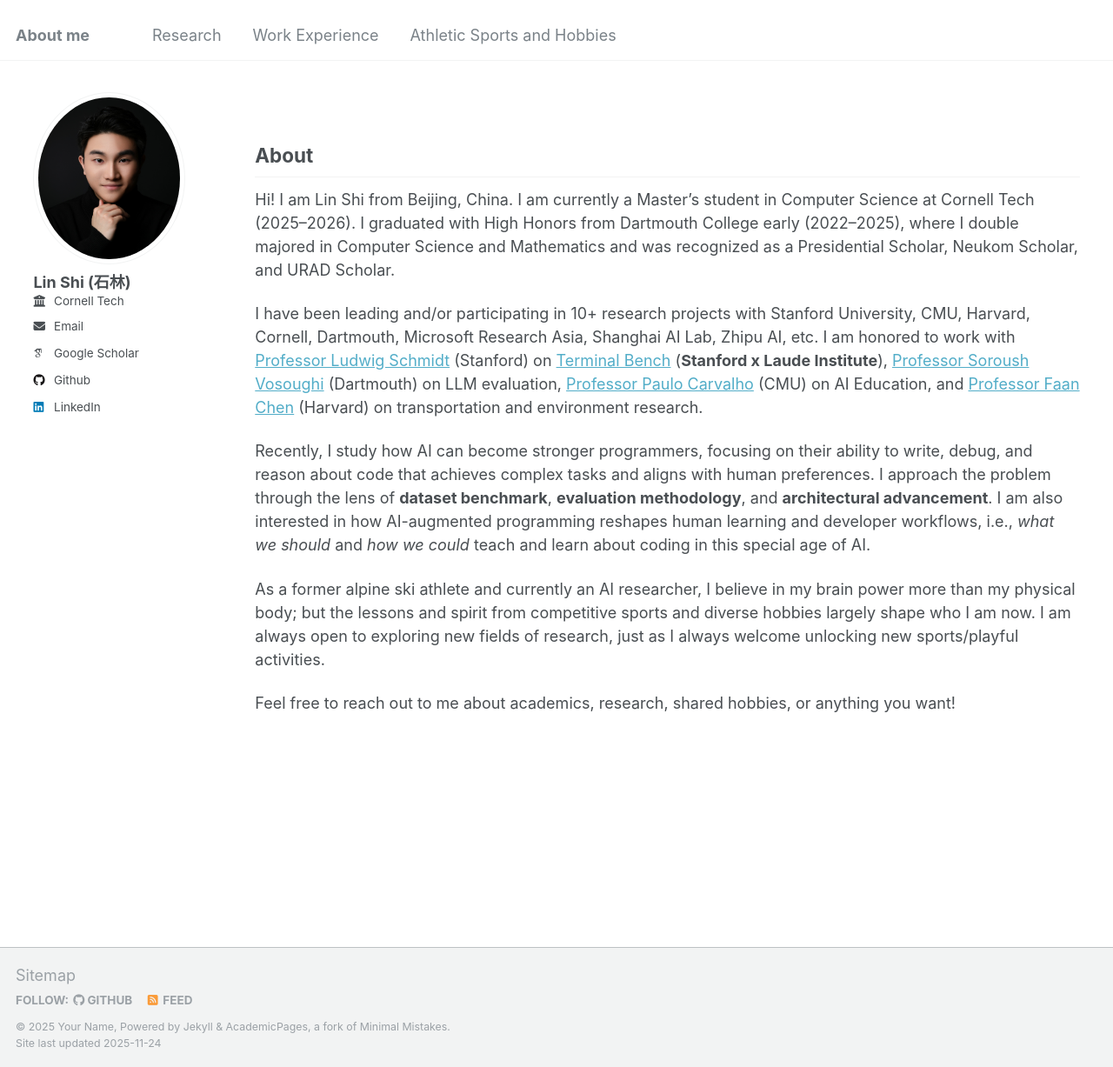
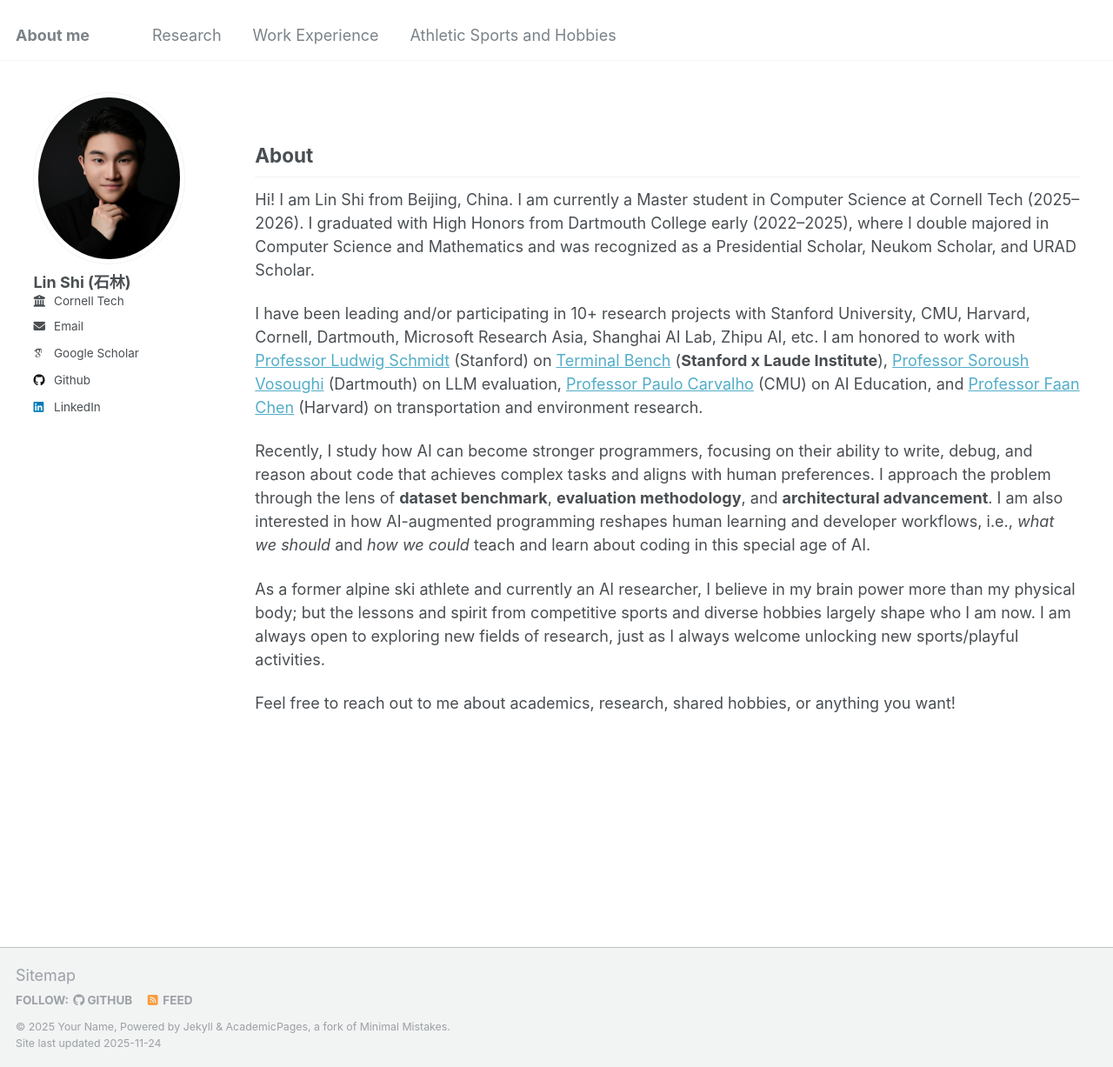
Before and after one commit to Slimshilin/Slimshilin.github.io, a Jekyll site: the page built from _pages/about.md, in a window 1280 px wide and 1227 px high. Shown: the whole window at 87% size. Built offline with Jekyll 4.4.1, drawn with Linux system fonts in a browser that asks for light colours; some web fonts are replaced.

Commit message:
fix typo

```diff
--- a/_pages/about.md
+++ b/_pages/about.md
@@ -9,7 +9,7 @@ redirect_from:
 
 ## About
 
-Hi! I am Lin Shi from Beijing, China. I am currently a Master's student in Computer Science at Cornell Tech (2025–2026). I graduated with High Honors from Dartmouth College early (2022–2025), where I double majored in Computer Science and Mathematics and was recognized as a Presidential Scholar, Neukom Scholar, and URAD Scholar.
+Hi! I am Lin Shi from Beijing, China. I am currently a Master student in Computer Science at Cornell Tech (2025–2026). I graduated with High Honors from Dartmouth College early (2022–2025), where I double majored in Computer Science and Mathematics and was recognized as a Presidential Scholar, Neukom Scholar, and URAD Scholar.
 
 I have been leading and/or participating in 10+ research projects with Stanford University, CMU, Harvard, Cornell, Dartmouth, Microsoft Research Asia, Shanghai AI Lab, Zhipu AI, etc. I am honored to work with [Professor Ludwig Schmidt](https://people.csail.mit.edu/ludwigs/) (Stanford) on [Terminal Bench](https://github.com/laude-institute/terminal-bench) (**Stanford x Laude Institute**), [Professor Soroush Vosoughi](https://faculty-directory.dartmouth.edu/soroush-vosoughi) (Dartmouth) on LLM evaluation, [Professor Paulo Carvalho](https://hcii.cmu.edu/people/paulo-carvalho) (CMU) on AI Education, and [Professor Faan Chen](https://chinaproject.harvard.edu/people/faan-chen) (Harvard) on transportation and environment research.
 
```
